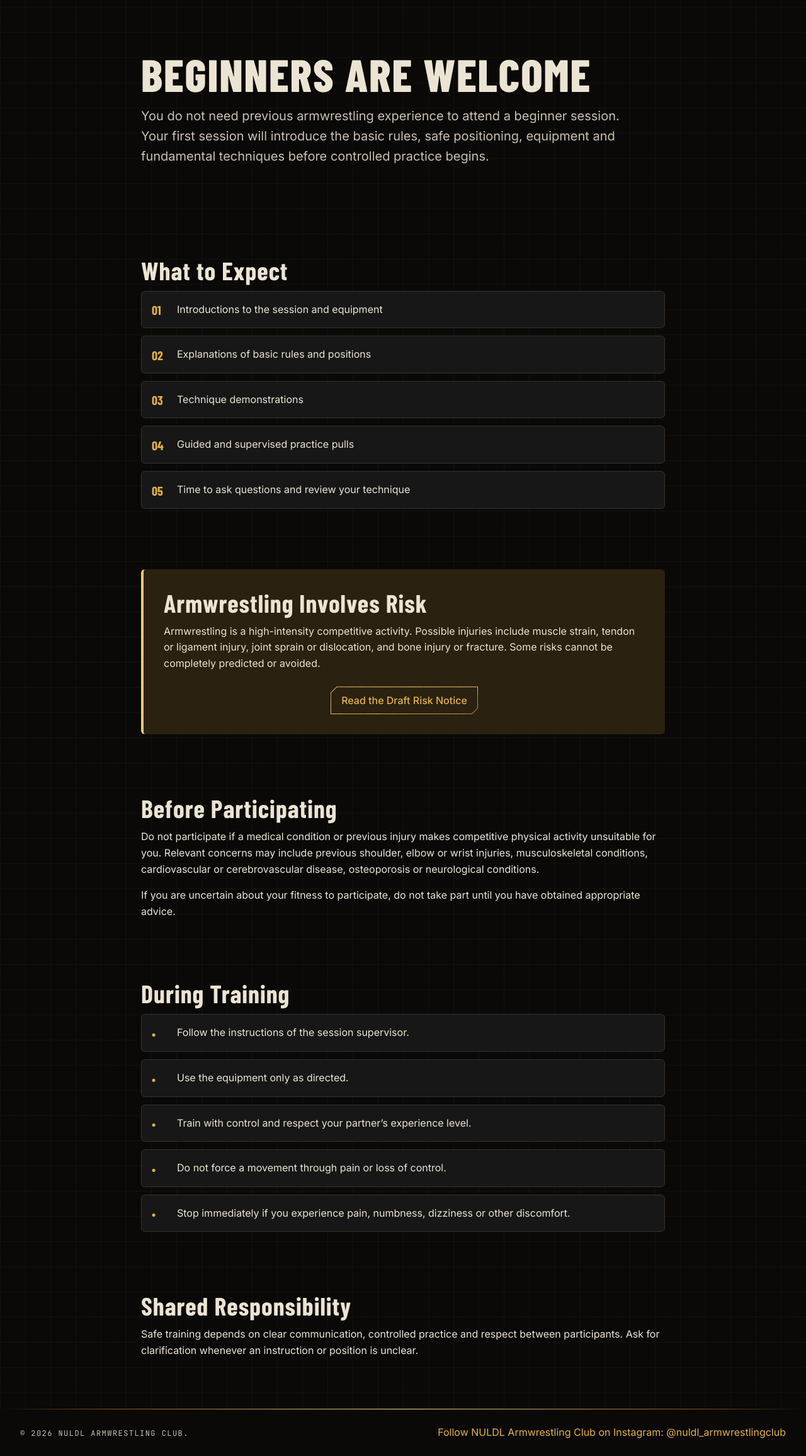
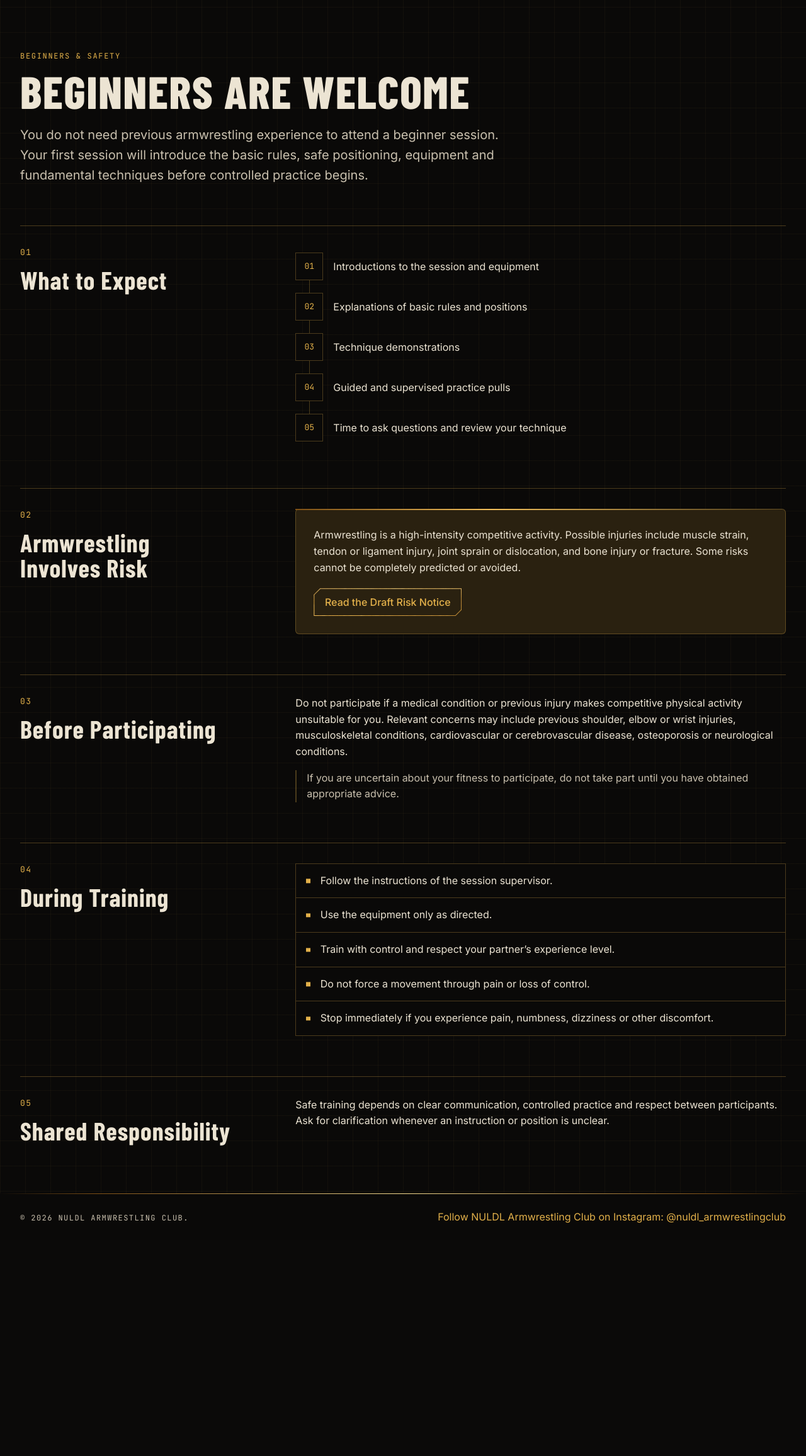
Before and after one commit to Frank2Shao/Nonlinear-Upper-Limb-Dynamics-Laboratory, a Django app: page /beginners-safety/ in a window 1280 px wide. Shown: the part 69-2381 px from the top of the page at 63% size. After the commit the page ends 2011 px from the top, so only its background shows below. Run offline with Django 5.2, Linux system fonts and the light colour scheme; parts of the project's set-up code (start-up, migrations or seed data) failed here and were passed over.

Commit message:
feat: restyle the Beginners & Safety page (Visual Refresh V12)
Co-Authored-By: Claude Opus 5.5 <noreply@anthropic.com>

```diff
--- a/apps/core/templates/core/beginners_safety.html
+++ b/apps/core/templates/core/beginners_safety.html
@@ -6,54 +6,79 @@
 {% block open_graph_description %}Learn what to expect at your first NULDL Armwrestling Club session and review the essential safety principles for participation.{% endblock %}
 
 {% block content %}
-  <article class="public-page public-page--content">
-    <header class="public-section__header">
+  <article class="public-page public-page--report">
+    <header class="page-heading">
+      <p class="label-mono">Beginners &amp; Safety</p>
       <h1>Beginners Are Welcome</h1>
       <p class="lede">You do not need previous armwrestling experience to attend a beginner session. Your first session will introduce the basic rules, safe positioning, equipment and fundamental techniques before controlled practice begins.</p>
     </header>
 
-    <section class="public-section content-section" aria-labelledby="expect-title">
+    <section class="report-section" aria-labelledby="expect-title">
+      <div class="report-section__label">
+        <span class="report-section__index" aria-hidden="true">01</span>
         <h2 id="expect-title">What to Expect</h2>
-      <ol class="step-list">
+      </div>
+      <div class="report-section__body">
+        <ol class="procedure">
           <li>Introductions to the session and equipment</li>
           <li>Explanations of basic rules and positions</li>
           <li>Technique demonstrations</li>
           <li>Guided and supervised practice pulls</li>
           <li>Time to ask questions and review your technique</li>
         </ol>
+      </div>
     </section>
 
-    <section class="public-section safety-panel" aria-labelledby="risk-title">
+    <section class="report-section" aria-labelledby="risk-title">
+      <div class="report-section__label">
+        <span class="report-section__index" aria-hidden="true">02</span>
         <h2 id="risk-title">Armwrestling Involves Risk</h2>
+      </div>
+      <div class="report-section__body">
+        <div class="risk-panel">
           <p>Armwrestling is a high-intensity competitive activity. Possible injuries include muscle strain, tendon or ligament injury, joint sprain or dislocation, and bone injury or fracture. Some risks cannot be completely predicted or avoided.</p>
           {% if draft_risk_notice_visible %}
-        <div class="safety-panel__action">
             <a class="button button--secondary" data-draft-risk-notice href="{% url 'safety:risk_notice' %}">Read the Draft Risk Notice</a>
+          {% endif %}
         </div>
-      {% endif %}
+      </div>
     </section>
 
-    <section class="public-section content-section" aria-labelledby="before-title">
+    <section class="report-section" aria-labelledby="before-title">
+      <div class="report-section__label">
+        <span class="report-section__index" aria-hidden="true">03</span>
         <h2 id="before-title">Before Participating</h2>
+      </div>
+      <div class="report-section__body">
         <p>Do not participate if a medical condition or previous injury makes competitive physical activity unsuitable for you. Relevant concerns may include previous shoulder, elbow or wrist injuries, musculoskeletal conditions, cardiovascular or cerebrovascular disease, osteoporosis or neurological conditions.</p>
-      <p>If you are uncertain about your fitness to participate, do not take part until you have obtained appropriate advice.</p>
+        <p class="report-note">If you are uncertain about your fitness to participate, do not take part until you have obtained appropriate advice.</p>
+      </div>
     </section>
 
-    <section class="public-section content-section" aria-labelledby="during-title">
+    <section class="report-section" aria-labelledby="during-title">
+      <div class="report-section__label">
+        <span class="report-section__index" aria-hidden="true">04</span>
         <h2 id="during-title">During Training</h2>
-      <ul class="safety-list">
+      </div>
+      <div class="report-section__body">
+        <ul class="rule-list">
           <li>Follow the instructions of the session supervisor.</li>
           <li>Use the equipment only as directed.</li>
           <li>Train with control and respect your partner’s experience level.</li>
           <li>Do not force a movement through pain or loss of control.</li>
           <li>Stop immediately if you experience pain, numbness, dizziness or other discomfort.</li>
         </ul>
+      </div>
     </section>
 
-    <section class="public-section content-section" aria-labelledby="responsibility-title">
+    <section class="report-section" aria-labelledby="responsibility-title">
+      <div class="report-section__label">
+        <span class="report-section__index" aria-hidden="true">05</span>
         <h2 id="responsibility-title">Shared Responsibility</h2>
+      </div>
+      <div class="report-section__body">
         <p>Safe training depends on clear communication, controlled practice and respect between participants. Ask for clarification whenever an instruction or position is unclear.</p>
+      </div>
     </section>
-
   </article>
 {% endblock %}
```
Also changed, not shown: static_src/css/site.css (+93 -50 lines), tests/browser/draft-risk-notice.mjs (+13 -9 lines), tests/browser/phase2-accessibility.mjs (+1 -1 lines), tests/browser/public-information.mjs (+22 -0 lines), tests/test_draft_risk_notice.py (+1 -2 lines), tests/test_public_information_pages.py (+8 -0 lines), static/css/site.css. Lines whose indentation alone changed are shown as unchanged.
